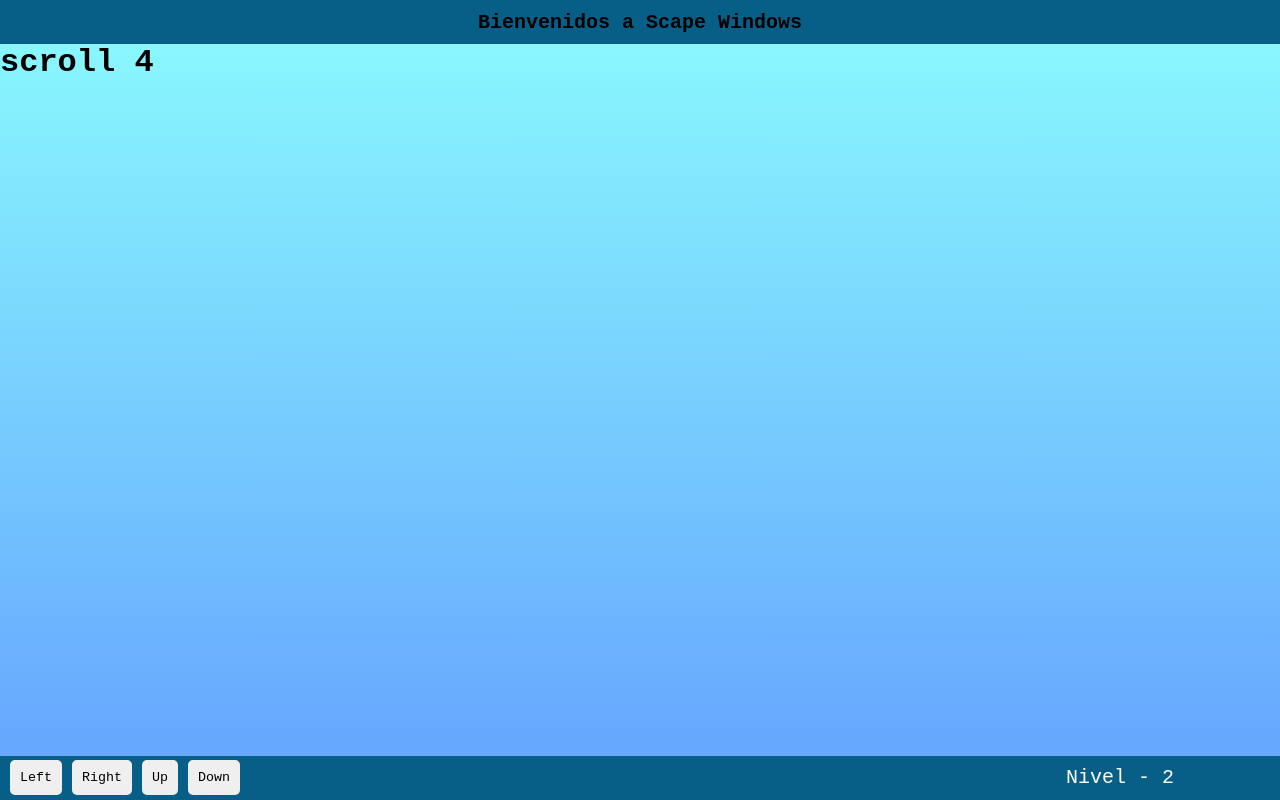
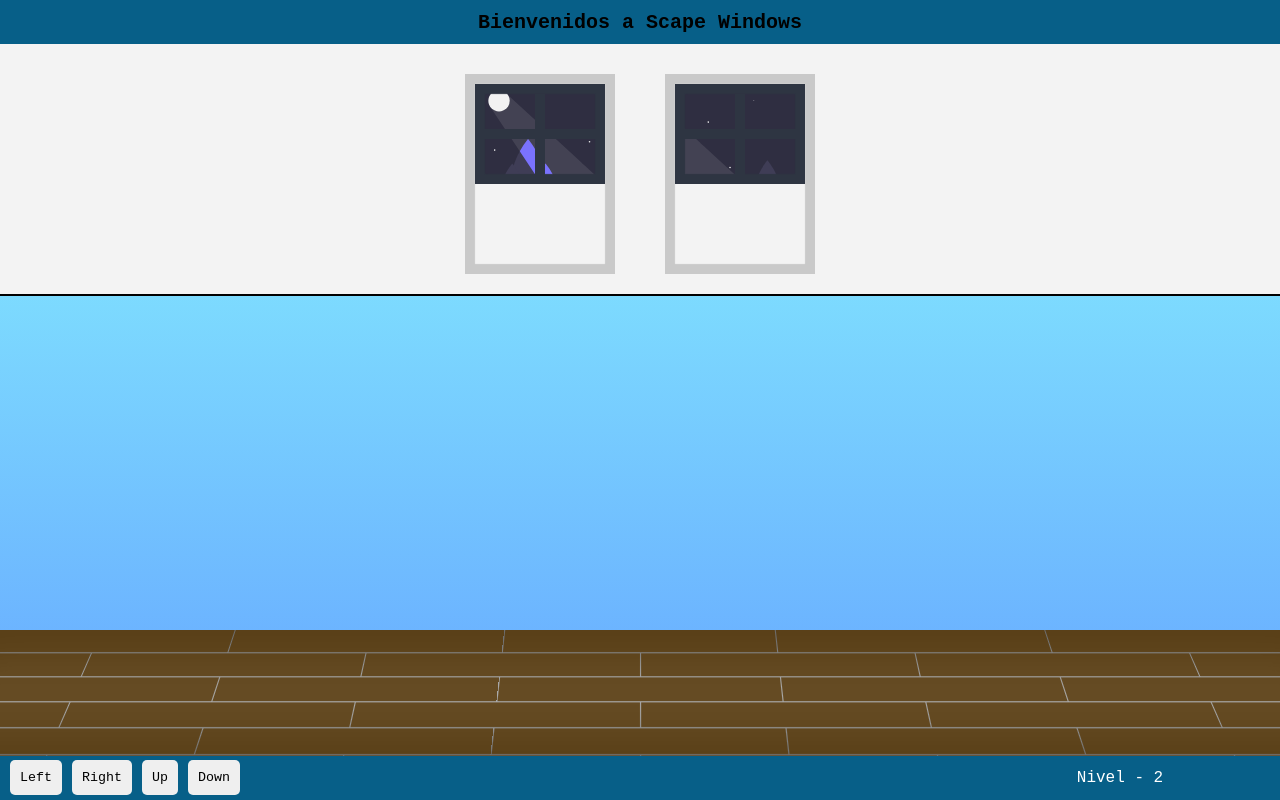
Before and after one commit to Isaac-dba/scapewindows.github.io, a React (Vite) app in the folder ScapeWindows/: page / in a window 1280 px wide. Built offline with nearby package versions, Linux system fonts and the light colour scheme.

Commit message:
run deploy commit

```diff
--- a/ScapeWindows/src/body.jsx
+++ b/ScapeWindows/src/body.jsx
@@ -4,7 +4,67 @@ function BodySW(){
 
     return(
         <div className="bodySW">
-            <h1>scroll 4</h1>
+            <div className="pared">
+                <div className="window-left">
+                    <div className="innerWindow">
+                        <div className="line-1"></div>
+                        <div className="line-2"></div>
+                    </div>
+                </div>
+                <div className="window-right">
+                    <div className="innerWindow">
+                        <div className="line-1"></div>
+                        <div className="line-2"></div>
+                    </div>
+                </div>
+            </div>
+            <div className="suelo">
+                <div className="innerSuelo">
+                    <div className="item"></div>
+                    <div className="item"></div>
+                    <div className="item"></div>
+                    <div className="item"></div>
+                    <div className="item"></div>
+                </div>
+                <div className="innerSuelo">
+                    <div className="item-1"></div>
+                    <div className="item-2"></div>
+                    <div className="item-3"></div>
+                    <div className="item-4"></div>
+                    <div className="item-5"></div>
+                    <div className="item-6"></div>
+                </div>
+                <div className="innerSuelo">
+                    <div className="item"></div>
+                    <div className="item"></div>
+                    <div className="item"></div>
+                    <div className="item"></div>
+                    <div className="item"></div>
+                </div>
+                <div className="innerSuelo">
+                    <div className="item-1"></div>
+                    <div className="item-2"></div>
+                    <div className="item-3"></div>
+                    <div className="item-4"></div>
+                    <div className="item-5"></div>
+                    <div className="item-6"></div>
+                </div>
+                <div className="innerSuelo">
+                    <div className="item"></div>
+                    <div className="item"></div>
+                    <div className="item"></div>
+                    <div className="item"></div>
+                    <div className="item"></div>
+                </div>
+                <div className="innerSuelo">
+                    <div className="item-1"></div>
+                    <div className="item"></div>
+                    <div className="item"></div>
+                    <div className="item"></div>
+                    <div className="item"></div>
+                    <div className="item-6"></div>
+                </div>
+            </div>
         </div>
     )
 }
--- a/ScapeWindows/src/index.scss
+++ b/ScapeWindows/src/index.scss
@@ -50,7 +50,7 @@ body{
   .countNivel{
     color: #fff;
     width: 25%;
-    font-size: 20px;
+    font-size: 1rem;
     display: flex;
     align-items: center;
     justify-content: center;
@@ -62,5 +62,103 @@ body{
   height: 100%;
   background: linear-gradient(to bottom, #89f7fe 0%, #66a6ff 100%);
   perspective: 1000px;
-  position: relative;
+  // position: relative;
+  display: flex;
+  justify-content: center;
+  overflow: hidden;
+  .pared{
+    width: 100%;
+    height: 250px;
+    border-bottom: solid 2px black;
+    background-color: #f3f3f3;
+    display: flex;
+    justify-content: center;
+    gap: 50px;
+    .window-left, .window-right{
+      width: 150px;
+      height: 200px;
+      position: relative;
+      top: 30px;
+      box-shadow: inset 0 0 1px 10px rgb(201, 201, 201);
+      .innerWindow{
+        background-image: url(./svg/moon.svg.svg);
+        background-repeat: no-repeat;
+        background-size: 400px;
+        background-position:40% 20%;
+        width: 86.5%;
+        height: 50%;
+        box-shadow: inset 0 0 1px 10px #2e3542;
+        transform: translate(10px, 10px);
+        .line-1{
+          width: 100%;
+          height: 10px;
+          background-color: #2e3542;
+          position: relative;
+          top: 45px;
+        }
+        .line-2{
+          width: 10px;
+          height: 90%;
+          background-color: #2e3542;
+          position: relative;
+          left: 60px;
+        }
+      }
+    }
+    .window-right{
+      .innerWindow{
+        background-image: url(./svg/moon.svg.svg);
+        background-repeat: no-repeat;
+        background-size: 400px;
+        background-position: 70% 40%;
+      }
+    }
+  }
+  .suelo{
+    width: 100%;
+    height: 113px;
+    background-color:#acacac;
+    position: fixed;
+    bottom: 0%;
+    display: flex;
+    flex-direction: column;
+    gap: 1px;
+    transform: rotateX(45deg) translateZ(10px) scaleX(1.1) scaleY(1.3);
+    box-shadow: inset 0px 0px 30px 25px rgb(105, 105, 105);
+    .innerSuelo{
+      width: 100%;
+      height: 20px;
+      display: flex;
+      gap: 1px;
+      .item{
+        width: 80%;
+        height: 20px;
+        background-color: #573707d2;
+      }
+    }
+    .innerSuelo{
+      .item-1{
+        width: 40%;
+        height: 20px;
+        background-color: #573707d2;
+      }
+      .item-2{
+        width: 80%;
+        height: 20px;
+        background-color: #573707d2;
+      }
+      .item-3{
+        @extend .item-2;
+      }
+      .item-4{
+        @extend .item-3;
+      }
+      .item-5{
+        @extend .item-4;
+      }
+      .item-6{
+        @extend .item-1;
+      }
+    }
+  }
 }
```
Also changed, not shown: ScapeWindows/src/svg/moon.svg.svg (added).
